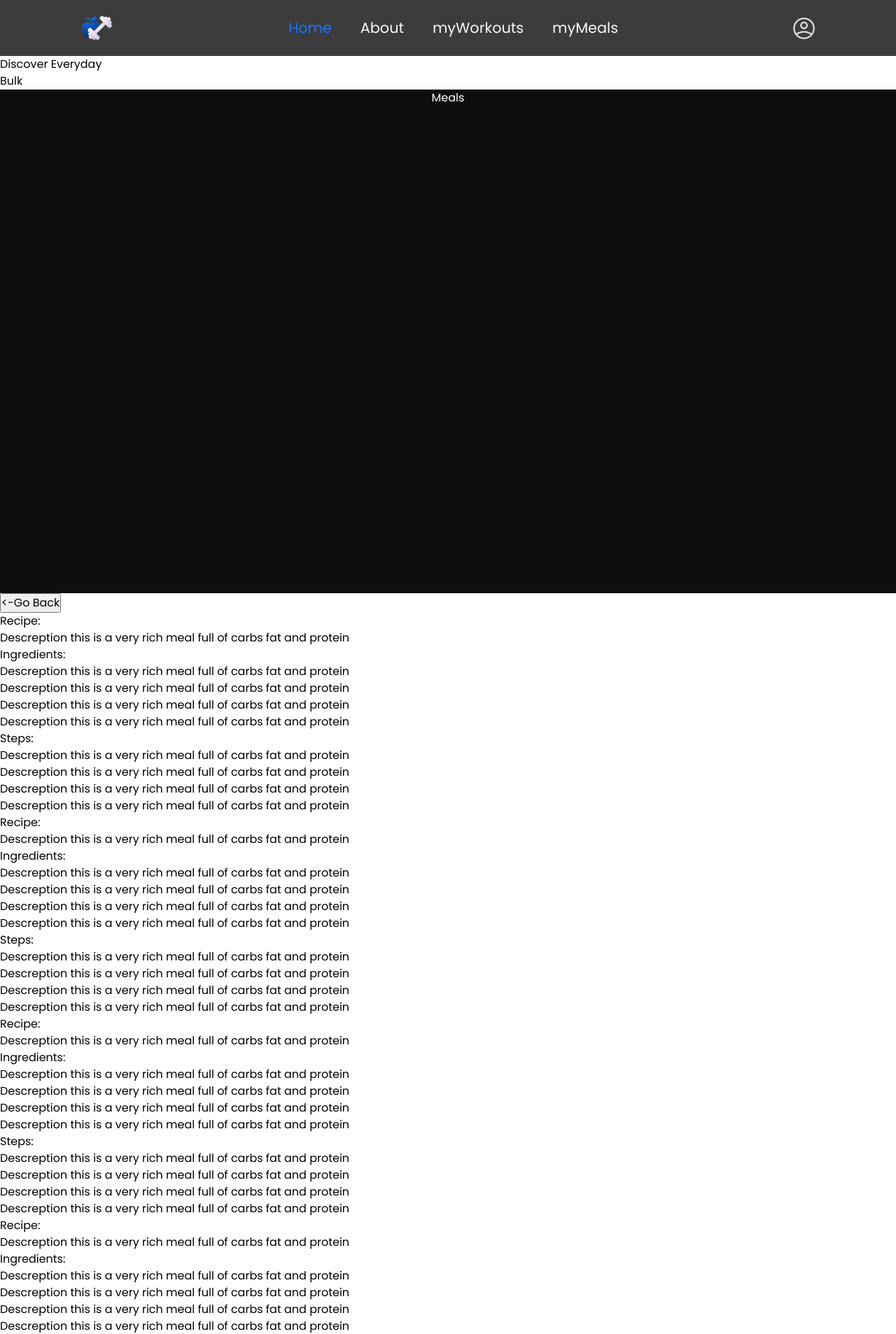
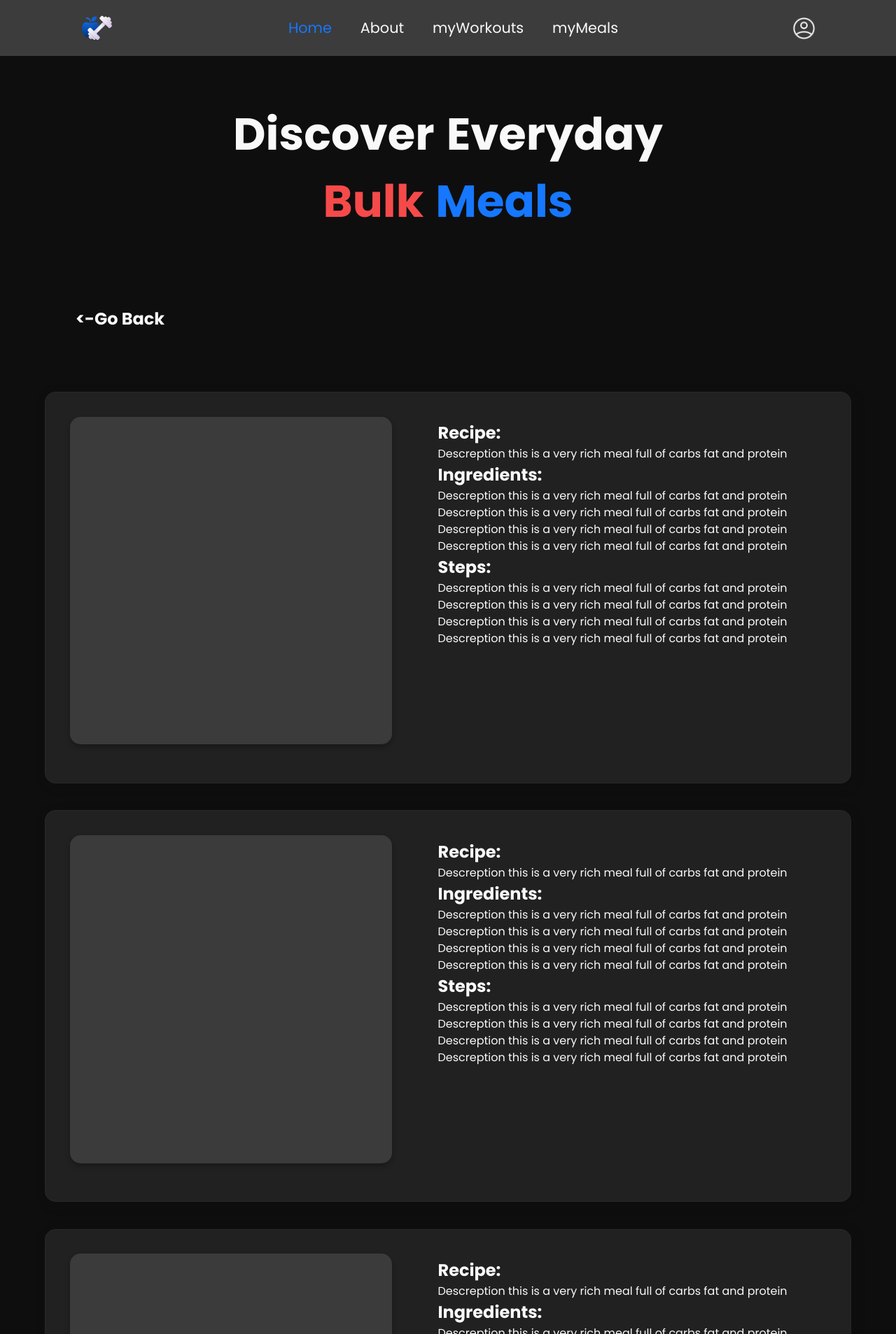
Before and after one commit to OussamaDaachi24/GymBro, a PHP site: page /html/static_cut.html in a window 1280 px wide. Shown: the top 1907 px of the page at 70% size. Run offline with PHP 8.4, Linux system fonts and the light colour scheme.

Commit message:
the 3 pages after solving the problem

```diff
--- a/frontend/css/static_cut.css
+++ b/frontend/css/static_cut.css
@@ -1,4 +1,4 @@
-/* CSS RESET */
+\/* CSS RESET */
 
 :root {
     /*bgs*/
@@ -27,27 +27,28 @@
 }
 
 
+    body{
+        background-color: var(--clr-primary-bg);
+        margin: 0;
+        padding: 0;
+    }
+
     .main_content{
         background-color: var(--clr-primary-bg);
         margin-top: 0px;;
         width: 100%;
-        height: 100%;
+        height: 100vh;
     }
 
 
     .title{
-        size: 100%;
-        text-align: center;
-        margin: auto;
         font-size: 4rem;
         background-color: #0E0E0E;
         height: 20%;
         width: 60%;
         padding-top: 5%;
         margin: auto;
-
-
-
+        text-align: center;
     }
 
     .discover{
@@ -76,6 +77,9 @@
     .btn{
         height: 40%;
         width: 40%;
+        text-align: center;
+        position: relative;
+        left: -7%;
 
     }
 
@@ -86,29 +90,34 @@
         font-weight: bold;
         font-size: 1.5rem;
         margin-top: 36%;
-        margin-left: 25%;
+        margin-left: 2%;
         height: 20%;
         width: 30%;
+        cursor: pointer ;
     }
 
 
     .food_card{
-        width: 60%;
+        width: 90%;
         margin-left: 20px;
         margin-right: 20px;
         height: 70%;
-        margin: auto;
+        margin:auto;
+        margin-bottom: 3%;
         flex-shrink: 0;
         border-radius: 15px;
         border: 1px solid #282828;
         background: #212121;
         box-shadow: 4px 4px 10px 6px rgba(17, 17, 17, 0.25);
+        display: flex;
+        flex-direction: row;
+        gap:  20px;
     }
 
 
 
     .food_img{
-        width: 25%;
+        width: 40%;
         height: 84%;
         margin-top: 3%;
         margin-left:3% ;
@@ -117,11 +126,61 @@
         background: #3B3B3B;
         box-shadow: 0px 4px 7px 0px rgba(0, 0, 0, 0.25);
 
+
+
+
     }
 
 
     .food_description{
         color: #F9F9F9;
-        height: 20%;
-        width: 20%;
+
     }
+
+    .food_ingredients{
+
+        color: #F9F9F9;
+
+    }
+
+
+    .food_steps{
+        color: #F9F9F9;
+    }
+
+
+    .food_details{
+        width: 60%;
+        margin-top: 3.5%;
+        margin-left: 4%;
+    }
+
+
+    .recipe_title{
+        font-size: 1.5rem;
+        color: #F9F9F9;
+        font-weight: bold;
+
+    }
+
+
+
+    @media screen and(max-width: 650px) {
+        .food_card{
+            width: 90%;
+            margin-left: 20px;
+            margin-right: 20px;
+            height: 70%;
+            margin:auto;
+            margin-bottom: 3%;
+            flex-shrink: 0;
+            border-radius: 15px;
+            border: 1px solid #282828;
+            background: #212121;
+            box-shadow: 4px 4px 10px 6px rgba(17, 17, 17, 0.25);
+            display: flex;
+            flex-direction: column;
+            gap:  20px;
+        }
+
+    }
--- a/frontend/html/static_bulk.html
+++ b/frontend/html/static_bulk.html
@@ -12,7 +12,7 @@
       href="https://fonts.googleapis.com/css2?family=Poppins:ital,wght@0,100;0,200;0,300;0,400;0,500;0,600;0,700;0,800;0,900;1,100;1,200;1,300;1,400;1,500;1,600;1,700;1,800;1,900&display=swap"
       rel="stylesheet"
     />
-    <link rel="stylesheet" href="../css/static_food.css" />
+    <link rel="stylesheet" href="../css/static_bulk.css" />
     <link rel="stylesheet" href="../css/common.css" />
   </head>
 
--- a/frontend/html/static_cut.html
+++ b/frontend/html/static_cut.html
@@ -12,7 +12,7 @@
       href="https://fonts.googleapis.com/css2?family=Poppins:ital,wght@0,100;0,200;0,300;0,400;0,500;0,600;0,700;0,800;0,900;1,100;1,200;1,300;1,400;1,500;1,600;1,700;1,800;1,900&display=swap"
       rel="stylesheet"
     />
-    <link rel="stylesheet" href="../css/static_food.css" />
+    <link rel="stylesheet" href="../css/static_cut.css" />
     <link rel="stylesheet" href="../css/common.css" />
   </head>
 
--- a/frontend/html/static_healthy.html
+++ b/frontend/html/static_healthy.html
@@ -12,7 +12,7 @@
       href="https://fonts.googleapis.com/css2?family=Poppins:ital,wght@0,100;0,200;0,300;0,400;0,500;0,600;0,700;0,800;0,900;1,100;1,200;1,300;1,400;1,500;1,600;1,700;1,800;1,900&display=swap"
       rel="stylesheet"
     />
-    <link rel="stylesheet" href="../css/static_food.css" />
+    <link rel="stylesheet" href="../css/static_healthy.css" />
     <link rel="stylesheet" href="../css/common.css" />
   </head>
 
```
Also changed, not shown: frontend/css/static_bulk.css (+50 -13 lines), frontend/css/static_healthy.css (+50 -13 lines).
